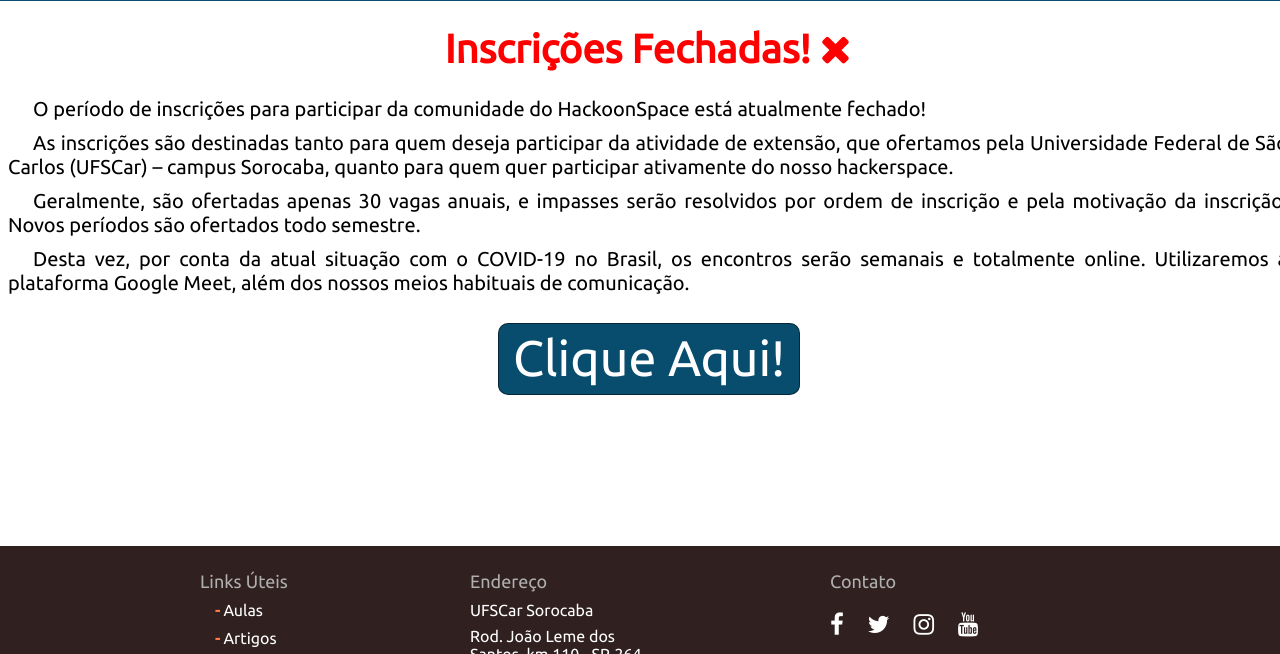
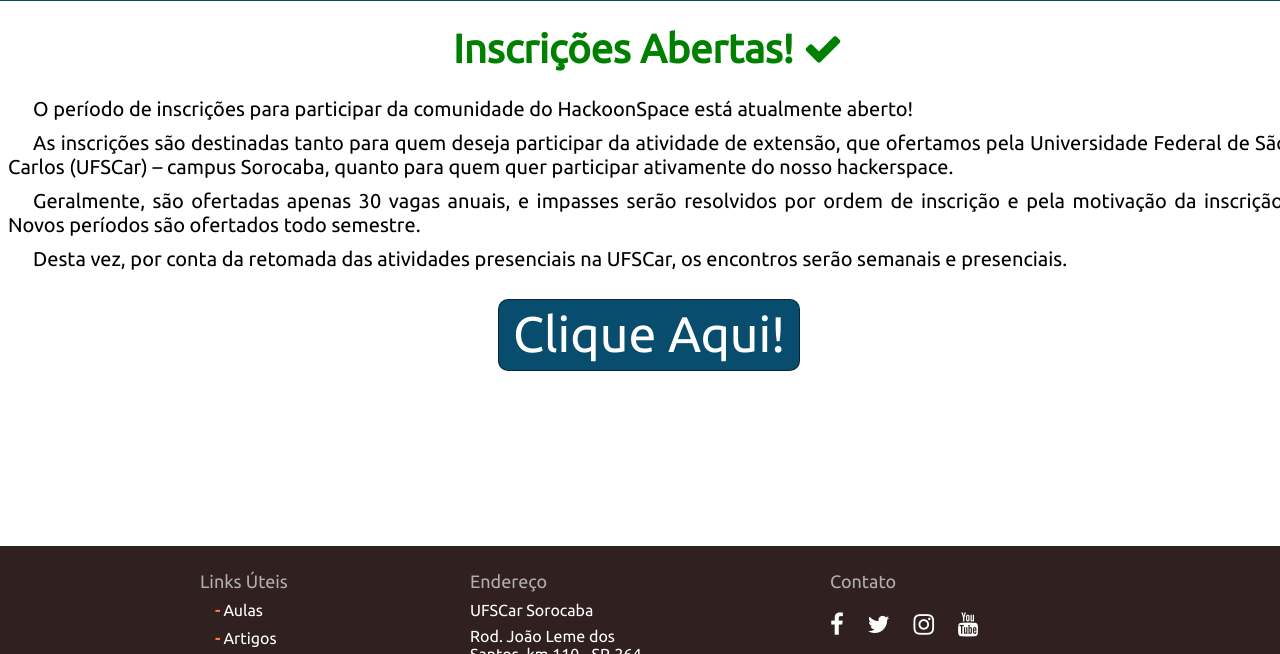
Before and after one commit to hackoonspace/site_v1, a plain HTML site: page inscricoes/inscricaoHackoon.html in a window 1280 px wide. Shown: the part 121-775 px from the top of the page. Drawn offline with Linux system fonts and the light colour scheme.

Commit message:
Update inscricaoHackoon.html

```diff
--- a/inscricoes/inscricaoHackoon.html
+++ b/inscricoes/inscricaoHackoon.html
@@ -63,10 +63,10 @@
 			<div class="espaco-titulo"></div>
 
 			<div id="inscricao" class="insHackoon">
-				<!-- <h2>Inscrições Abertas! <i class="fa fa-check"></i></h2> -->
-				<h2 style="color: red">Inscrições Fechadas! <i class="fa fa-times"></i></h2>
-				<p>O período de inscrições para participar da comunidade do HackoonSpace está atualmente fechado!</p><p>As inscrições são destinadas tanto para quem deseja participar da atividade de extensão, que ofertamos pela Universidade Federal de São Carlos (UFSCar) – campus Sorocaba, quanto para quem quer participar ativamente do nosso hackerspace.</p><p>Geralmente, são ofertadas apenas 30 vagas anuais, e impasses serão resolvidos por ordem de inscrição e pela motivação da inscrição. Novos períodos são ofertados todo semestre.</p><p>Desta vez, por conta da atual situação com o COVID-19 no Brasil, os encontros serão semanais e totalmente online. Utilizaremos a plataforma Google Meet, além dos nossos meios habituais de comunicação.</p>
-				<br><div id="botaoInscricao"><a href="https://docs.google.com/forms/d/e/1FAIpQLSfLGL9oXOMKSwKwjtG505I-Pok1bcB-0Zqf14AcnMwj7kTxjg/viewform?usp=sf_link" target="_blank"><div id="botaoInscricao" class="inscricoesBotao">Clique Aqui!</div></a></div>
+				<h2>Inscrições Abertas! <i class="fa fa-check"></i></h2>
+				<!-- <h2 style="color: red">Inscrições Fechadas! <i class="fa fa-times"></i></h2> -->
+				<p>O período de inscrições para participar da comunidade do HackoonSpace está atualmente aberto!</p><p>As inscrições são destinadas tanto para quem deseja participar da atividade de extensão, que ofertamos pela Universidade Federal de São Carlos (UFSCar) – campus Sorocaba, quanto para quem quer participar ativamente do nosso hackerspace.</p><p>Geralmente, são ofertadas apenas 30 vagas anuais, e impasses serão resolvidos por ordem de inscrição e pela motivação da inscrição. Novos períodos são ofertados todo semestre.</p><p>Desta vez, por conta da retomada das atividades presenciais na UFSCar, os encontros serão semanais e presenciais.</p>
+				<br><div id="botaoInscricao"><a href="https://forms.gle/KHtygRwV5fnrwv3p7" target="_blank"><div id="botaoInscricao" class="inscricoesBotao">Clique Aqui!</div></a></div>
 			</div>
 
 			<div class="barra-baixo">
```
